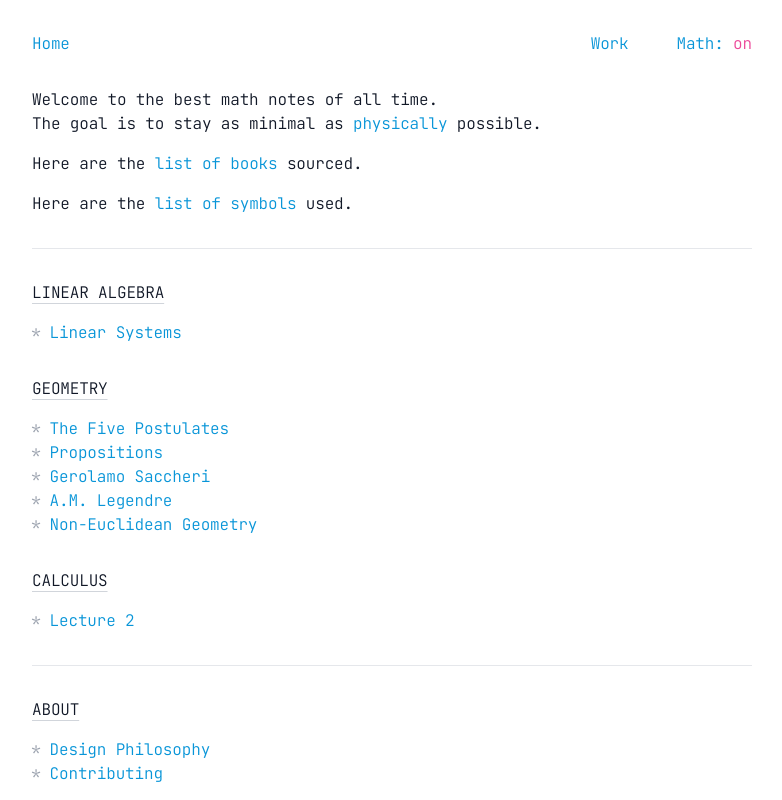
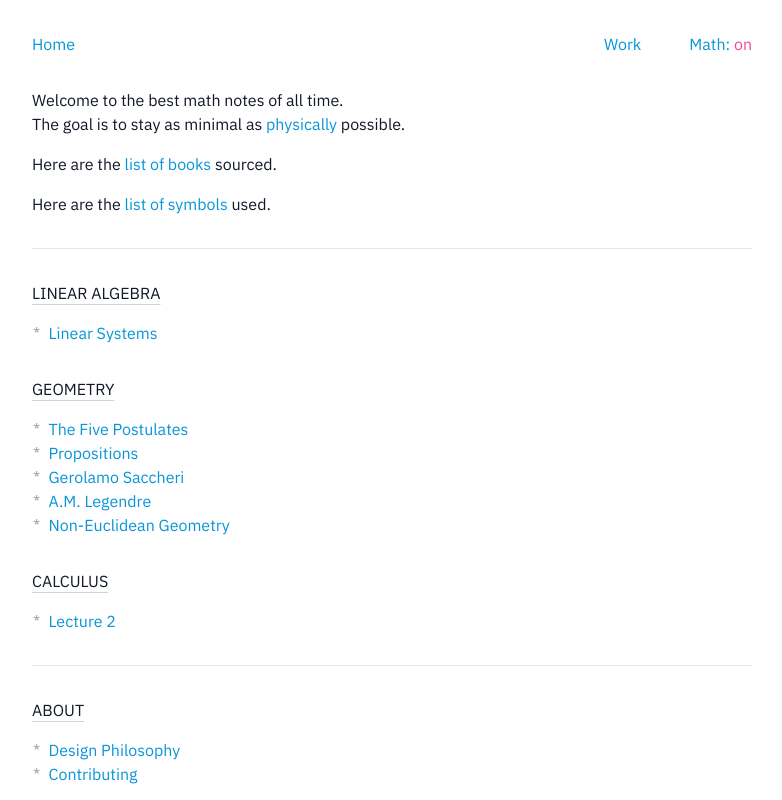
Before and after one commit to nguyenvukhang/minnesoda, a Next.js app: page / in a window 1280 px wide. Shown: the top 800 px of the page, without its empty margins (248-1030 px from the left). Built offline with nearby package versions, Linux system fonts and the light colour scheme; what better-react-mathjax would draw is missing.

Commit message:
use IBM plex sans

```diff
--- a/src/global.css
+++ b/src/global.css
@@ -1,4 +1,5 @@
 @import url('https://fonts.googleapis.com/css2?family=JetBrains+Mono:wght@300&display=swap');
+@import url('https://fonts.googleapis.com/css2?family=IBM+Plex+Sans&display=swap');
 
 @tailwind base;
 @tailwind components;
@@ -7,7 +8,7 @@
 @layer base {
   html {
     @apply bg-white text-gray-900
-    font-jetbrains font-light
+    font-ibm-plex font-light
     leading-6
     tracking-custom;
   }
--- a/tailwind.config.js
+++ b/tailwind.config.js
@@ -2,7 +2,7 @@ module.exports = {
   content: ['./pages/**/*.{js,ts,jsx,tsx}', './src/**/*.{js,ts,jsx,tsx}'],
   theme: {
     fontFamily: {
-      jetbrains: ['"JetBrains Mono"'],
+      "ibm-plex": ['"IBM Plex Sans"'],
     },
     extend: {
       colors: {
@@ -14,7 +14,7 @@ module.exports = {
         },
       },
       letterSpacing: {
-        custom: '-0.01em',
+        custom: '0.00em',
       },
       textUnderlineOffset: {
         5: '5px',
```
